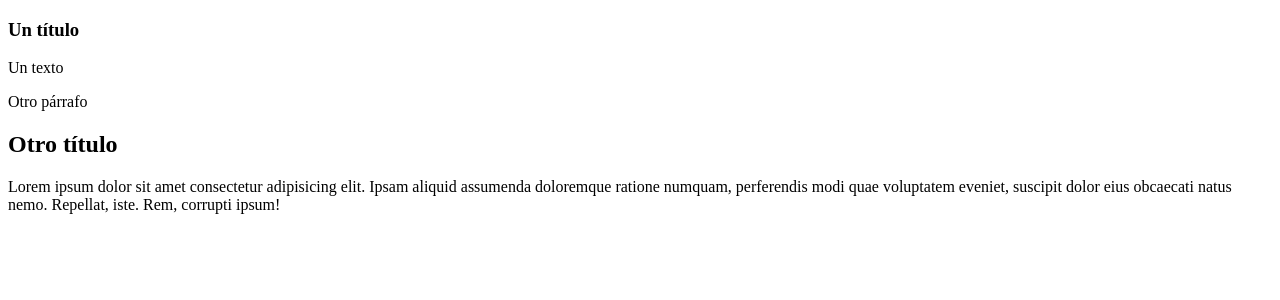
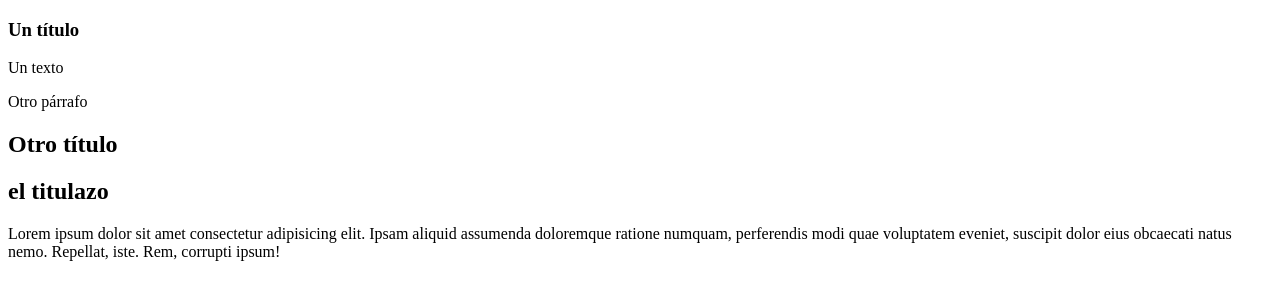
Before and after one commit to Leonbac94/PruebaGit, a website: page src/index.html in a window 1280 px wide. Drawn offline with Linux system fonts and the light colour scheme.

Commit message:
Terer commit

```diff
--- a/src/index.html
+++ b/src/index.html
@@ -17,7 +17,7 @@
         </div>
     </section>
     <section id="santiago">
-
+            <h1>el titulazo</h1>
         <p>Lorem ipsum dolor sit amet consectetur adipisicing elit. Ipsam aliquid assumenda doloremque ratione numquam, perferendis modi quae voluptatem eveniet, suscipit dolor eius obcaecati natus nemo. Repellat, iste. Rem, corrupti ipsum!</p>
 
 
```
